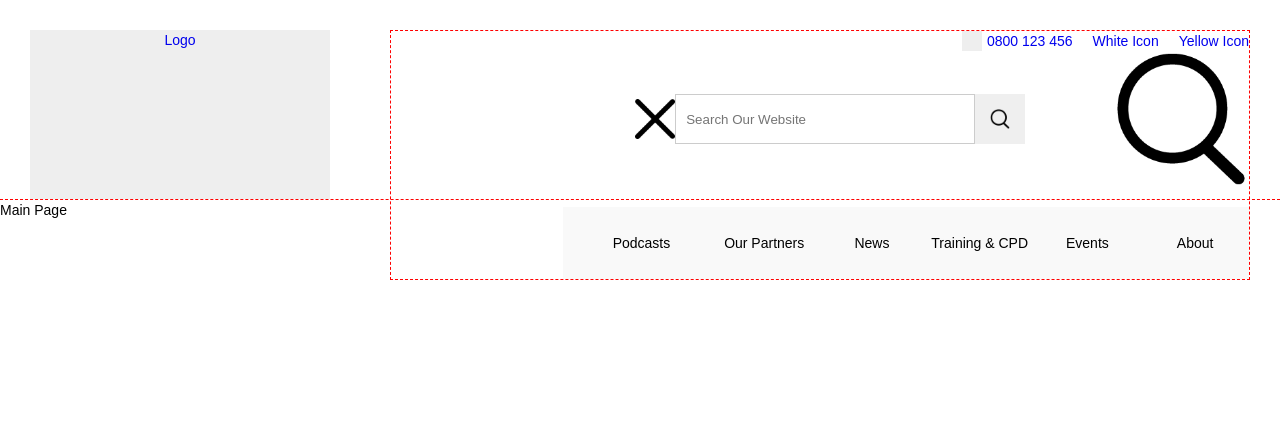
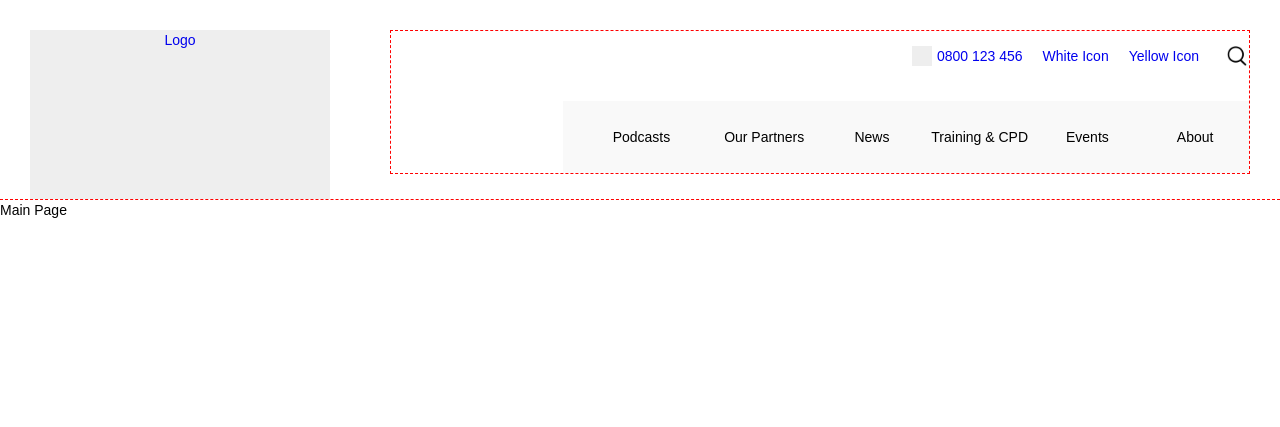
Before and after one commit to leetwentyone/SEN-In-Ten, a PHP site: page / in a window 1280 px wide. Shown: the top 427 px of the page. Run offline with PHP 8.4, Linux system fonts and the light colour scheme; style sheets or scripts are compiled from the project's sources.

Commit message:
updated header styles

```diff
--- a/scss/base/_header.scss
+++ b/scss/base/_header.scss
@@ -181,18 +181,65 @@
 
 	.search-container {
 		display: flex;
+		position: relative;
+		overflow: hidden;
+		transition: all .3s ease;
+		width: 30px;
 
 		form {
 			width: 100%;
+			opacity: 0;
+			transition: all .3s ease;
 			max-width: unset;
 			margin: 0 5px 0 0;
 		}
 
 		input[type="text"] {
-			width: 100%;
+			width: 0;
+		}
 
-			@include breakpoint(laptop) {
-				width: 300px;
+		a.close-search {
+			display: inline-block;
+			opacity: 0;
+			transition: all .3s ease;
+			margin-right: 10px;
+
+			img {
+				max-width: 10px;
+			}
+		}
+
+		button[type="submit"] {
+			position: absolute;
+			width: 50px;
+			right: 0;
+		}
+
+		.search-toggle {
+			position: absolute;
+			transition: all .3s ease;
+			width: 30px;
+			left: 25%;
+		}
+
+		&.search-active {
+			width: 300px;
+
+			form {
+				width: 100%;
+				opacity: 1;
+			}
+
+			a.close-search {
+				opacity: 1;
+			}
+
+			input[type="text"] {
+				width: 100%;
+			}
+
+			.search-toggle {
+				opacity: 0;
 			}
 		}
 	}
@@ -235,4 +282,8 @@
 			max-width: 20px;
 		}
 	}
+
+	img {
+		max-width: 20px;
+	}
 }
```
